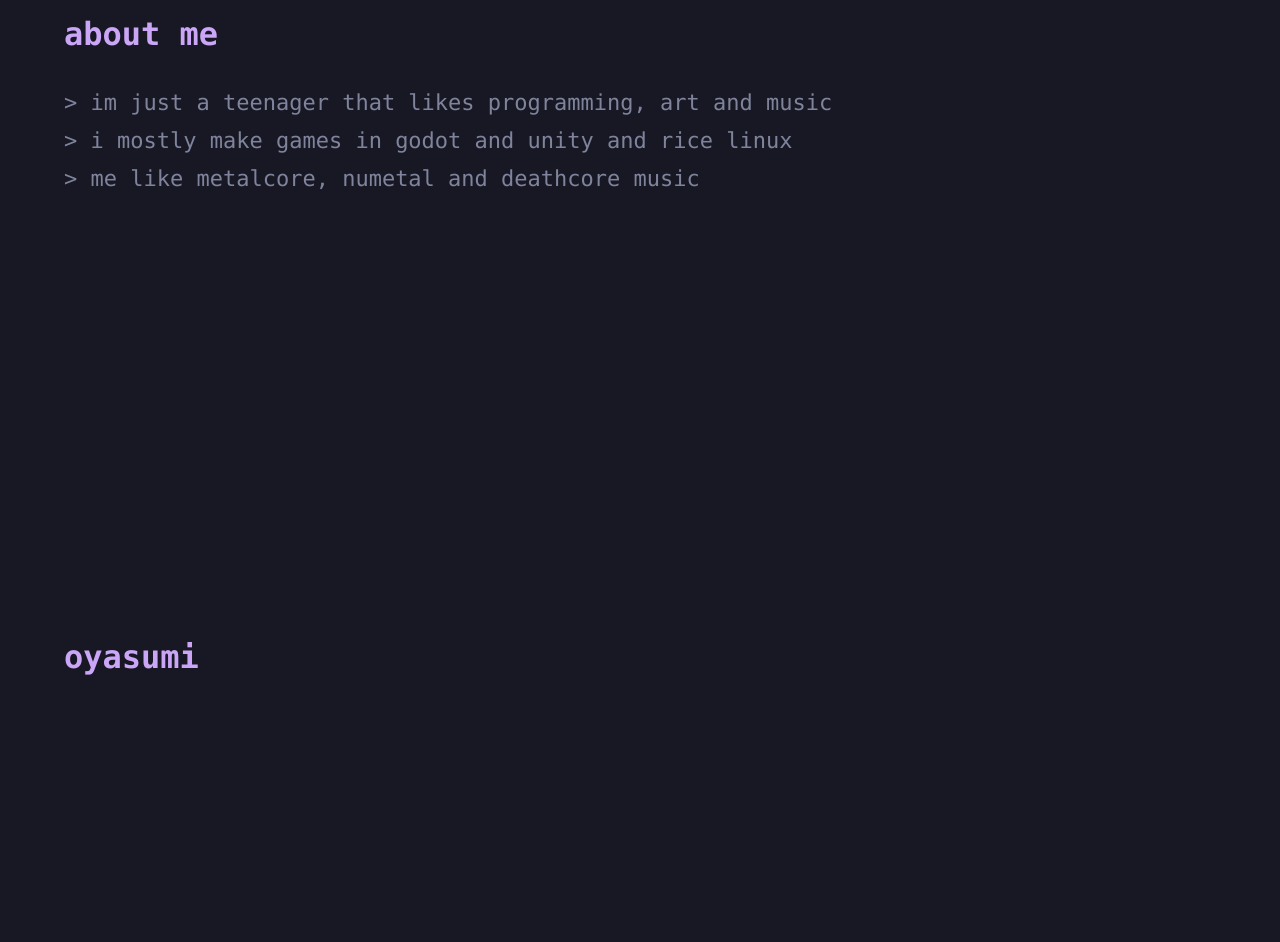
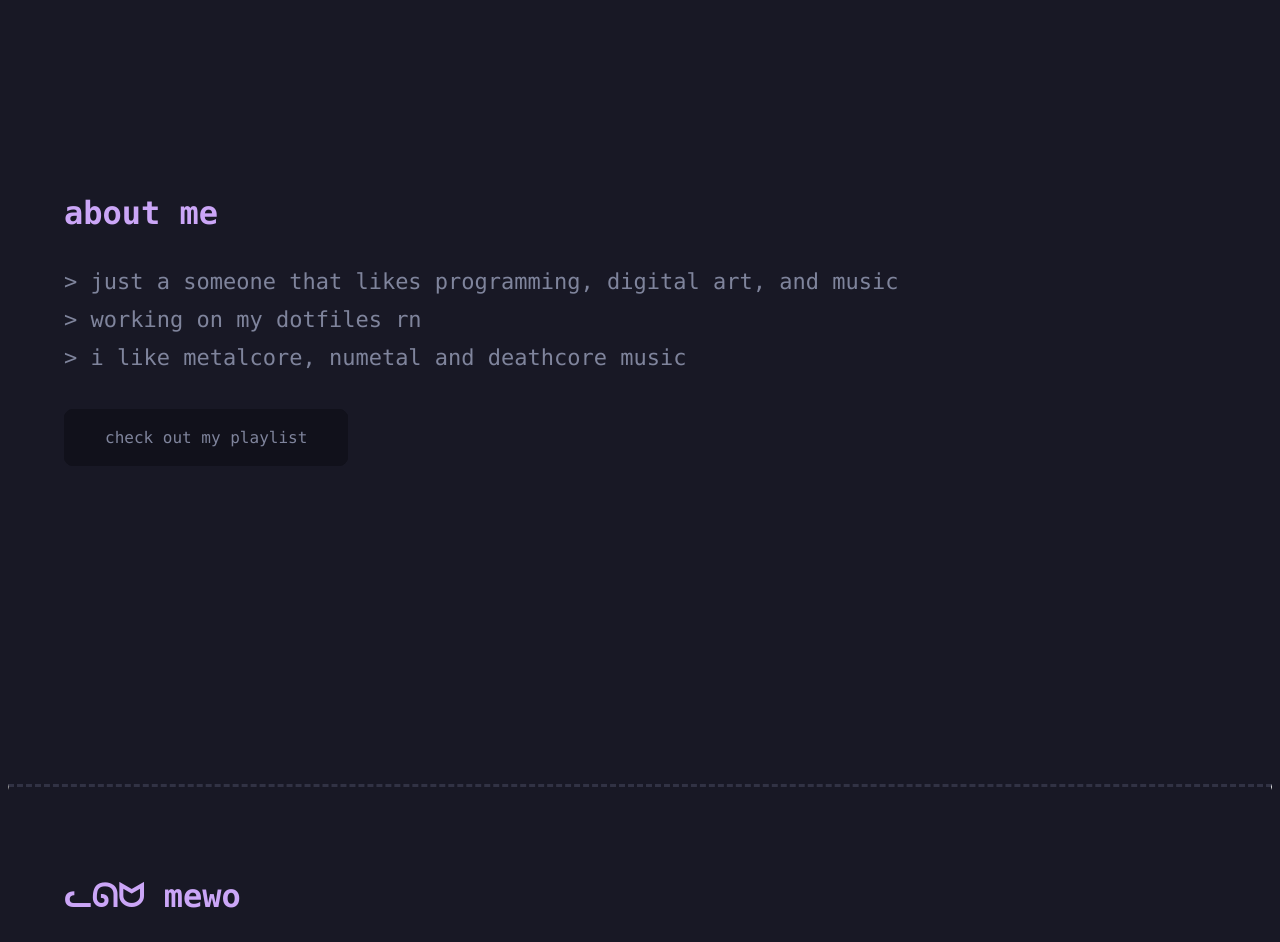
Before and after one commit to evacq8/evacq8.github.io, a plain HTML site: page index.html in a window 1280 px wide. Shown: the part 1782-2724 px from the top of the page. Before the commit the page ends 2485 px from the top, so only its background shows below. Drawn offline with Linux system fonts and the light colour scheme.

Commit message:
update index.html and style.css

```diff
--- a/index.html
+++ b/index.html
@@ -2,6 +2,7 @@
 <html>
     <head>
         <link rel="stylesheet" href="style.css">
+        <title>something</title>
     </head>
     <body>
         <div class="topnav">
@@ -13,23 +14,61 @@
                 <img src="https://github.githubassets.com/favicons/favicon-dark.svg" alt="github">
             </a>
         </div>
-    <h1><br><br><br> hello world !1</h1>
+    <h1><br><br><br> hello world</h1>
 
     <h2>this is my github page<span class="cursor"></span></h2>
-    <p1>> scroll or click the buttons<p1>
+    <p1>> . .. .. . .. . . . ... . .. .. . .. . . ..<p1>
+
+    <div class="buttons1">
+        <a onclick="document.getElementById('bio').scrollIntoView();">about me</a>
+        <a onclick="document.getElementById('contact').scrollIntoView();">contact</a>
+    </div>
+
+    <br><br>
+    <p1>> last update: may 2nd</p1> <br>
+    <p1>> hr dotted lines</p1> <br>
+    <p1>> mewo</p1> <br>
+    <p1>> useless buttons</p1>
+
+    <hr class="seperate">
 
     <h2 class="seperate" id="contact"><br><br><br><br>contact me and stuff blah blah</h2>
     <p1>> email me at<p1> <br>
     <p2>m0untgam3@gmail.com</p2> <br><br>
-    <p1>> or.. send me a friend request on discord (please im friendly i promise)</p1> <br>
+    <p1>> or.. friend me on discord</p1> <br>
     <p2>evacq8  or  wendigoe<p2> <br>
-    </body>
+
+    <hr class="seperate">
 
     <h2 class="seperate" id="bio"><br><br><br><br>about me</h2>
-    <p1>> im just a teenager that likes programming, art and music</p1> <br>
-    <p1>> i mostly make games in godot and unity and rice linux</p1> <br>
-    <p1>> me like metalcore, numetal and deathcore music</p1>
+    <p1>> just a someone that likes programming, digital art, and music</p1> <br>
+    <p1>> working on my dotfiles rn</p1> <br>
+    <p1>> i like metalcore, numetal and deathcore music</p1>
+    <div class="buttons1">
+        <a href="https://open.spotify.com/playlist/57xda3bzfEgNIwQKHvYxgQ?si=74c2772ac72f4303">check out my playlist</a>
+    </div>
 
 
-    <h2 class="seperate">oyasumi</h2>
+    <hr class="seperate">
+
+    <h2 class="seperate">ᓚᘏᗢ mewo</h2>
+
+</body>
 </html>
+
+<script>
+    function copyToClipboard() {
+      // Get the text field
+      var copyText = document.getElementById("myInput");
+
+      // Select the text field
+      copyText.select();
+      copyText.setSelectionRange(0, 99999); // For mobile devices
+
+      // Copy the text inside the text field to the clipboard
+      navigator.clipboard.writeText(copyText.value);
+
+      // Alert the copied text
+      alert("Copied the text: " + copyText.value);
+    }
+</script>
--- a/style.css
+++ b/style.css
@@ -21,10 +21,6 @@ h2 {
   color: #cba6f7;
   font-size: 32px;
   margin-left: 56px;
-}
-
-h2.seperate {
-  margin-top: 444px;
 }
 
 p1 {
@@ -53,9 +49,35 @@ p2 {
   margin-bottom: -5px;
 }
 
+hr.seperate {
+  border-top: 3px dashed #313244	;
+  border-bottom: 3px solid transparent;
+  margin-top: 333px;
+  margin-bottom: 111px;
+}
+
 @keyframes blink {
   0%, 100% { opacity: 1; }
   50% { opacity: 0; }
+}
+
+/* scrollbar */
+::-webkit-scrollbar {
+  width: 2px;
+  transition: width 1s;
+}
+
+::-webkit-scrollbar:hover {
+  width: 10px;
+  transition: width 1s;
+}
+
+::-webkit-scrollbar-track {
+  background: #181825;
+}
+
+::-webkit-scrollbar-thumb {
+  background: #313244;
 }
 
 /* navbar */
@@ -65,8 +87,6 @@ p2 {
     background-color: #181825;
     overflow: hidden;
     margin-top: 0;
-    margin-right: -16px;
-    margin-left: -16px;
     padding-bottom: 5px;
     padding-top: 8px;
     border-bottom: 2px solid #11111b;
@@ -92,7 +112,7 @@ p2 {
     padding: 12px 14px;
     background-color: #11111b;
     border-radius: 9px;
-    color: #7f849c	;
+    color: #7f849c;
     border: 1px solid #11111b;
     transition: color 0.4s;
     transition: border 0.4s;
@@ -139,3 +159,36 @@ p2 {
     transition: color 0.4s;
     color: #fff;
   }
+
+  /* buttons */
+
+  .buttons1 {
+    margin-top: 40px;
+  }
+
+  .buttons1 a {
+    padding: 18px 40px;
+    background-color: #7f849c;
+    background-color: #11111b;
+    border-radius: 9px;
+    color: #7f849c	;
+    border: 1px solid #11111b;
+    transition: color 0.4s;
+    transition: border 0.4s;
+    font-weight: 100;
+    font-size: 16px;
+    user-select: none;
+    cursor: pointer;
+    text-decoration: none;
+  }
+
+  .buttons1 a:first-child {
+    margin-left: 56px;
+  }
+
+  .buttons1 a:hover {
+    border: 1px solid #cba6f7;
+    color: #cba6f7;
+    transition: color 0.4s;
+    transition: border 0.4s;
+  }
```
